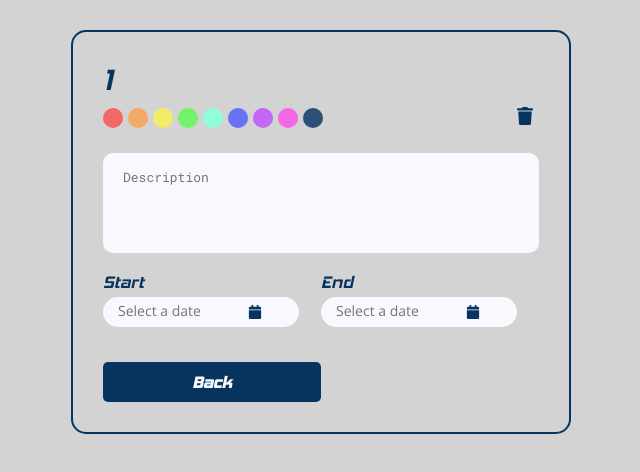
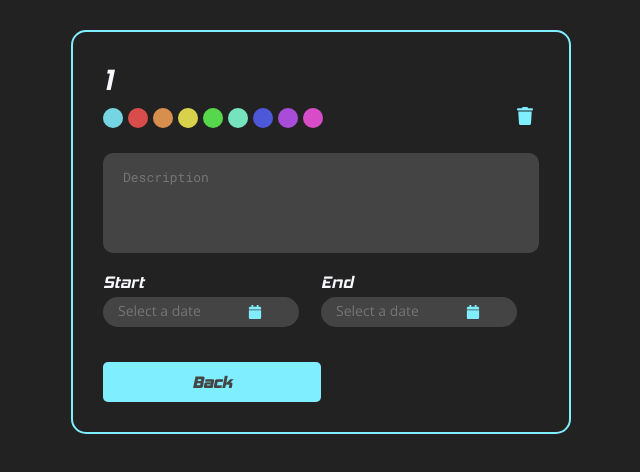
Before and after one commit to gabriel-dp/Sword-ToDo, a React (Create React App) app: page /1 in a window 1280 px wide. Shown: the top 472 px of the page, without its empty margins (319-959 px from the left). Built offline with nearby package versions, Linux system fonts and the light colour scheme.

Commit message:
dark main color

```diff
--- a/src/App.jsx
+++ b/src/App.jsx
@@ -139,7 +139,7 @@ const App = () => {
 		setTasks([]);
 	}
 
-	const[theme, setTheme] = usePersistedState('theme', light);
+	const[theme, setTheme] = usePersistedState('theme', dark);
 	const ThemeContext = createContext(theme);
 	const ToggleTheme = () => {
 		setTheme(theme.title === 'light' ? dark : light);
--- a/src/components/TaskDetails/ColorSelector/index.jsx
+++ b/src/components/TaskDetails/ColorSelector/index.jsx
@@ -8,7 +8,7 @@ const ColorSelector = ({selected, handleClickColor}) => {
 
     const theme = useContext(ThemeContext);
 
-    const colors = ["#f24e4e", "#f29b4e",  "#f2ea4e", "#5bf24e", "#7fffd4", "#4e5cf2", "#bb4ef2", "#f24edf", theme.colors.primary];
+    const colors = [theme.colors.primary, "#f24e4e", "#f29b4e",  "#f2ea4e", "#5bf24e", "#7fffd4", "#4e5cf2", "#bb4ef2", "#f24edf"];
 
     return (
         <ThemeContext.Provider value={theme}>
```
